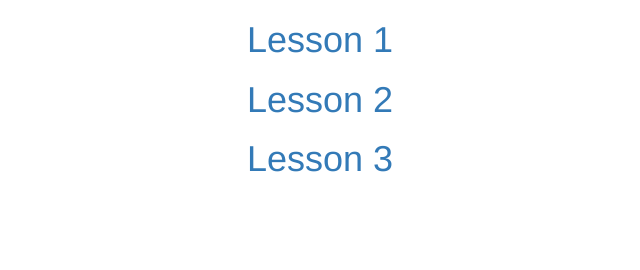
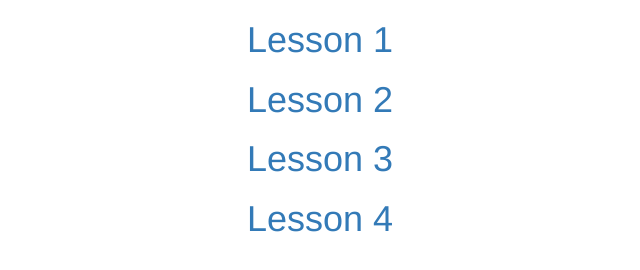
Before and after one commit to Grogs/scala-course-semester3, a website: page index.html in a window 1280 px wide. Shown: the whole page, without its empty margins (320-960 px from the left). Drawn offline with nearby package versions, Linux system fonts and the light colour scheme.

Commit message:
Lesson 4

```diff
--- a/index.html
+++ b/index.html
@@ -12,7 +12,7 @@
 		<h1><a href="lesson-1.html">Lesson 1</a></h1>
 		<h1><a href="lesson-2.html">Lesson 2</a></h1>
 		<h1><a href="https://github.com/Grogs/scala-course/blob/lesson3/README.md">Lesson 3</a></h1>
-		<!-- <h1><a href="lesson-4.html">Lesson 4</a></h1> -->
+		<h1><a href="https://github.com/Grogs/scala-course/blob/lesson4/README.md">Lesson 4</a></h1>
 		<!-- <h1><a href="lesson-5.html">Lesson 5</a></h1> -->
 		<!-- <h1><a href="lesson-6.html">Lesson 6</a></h1> -->
 		<!-- <h1><a href="lesson-7.html">Lesson 7</a></h1> -->
```
